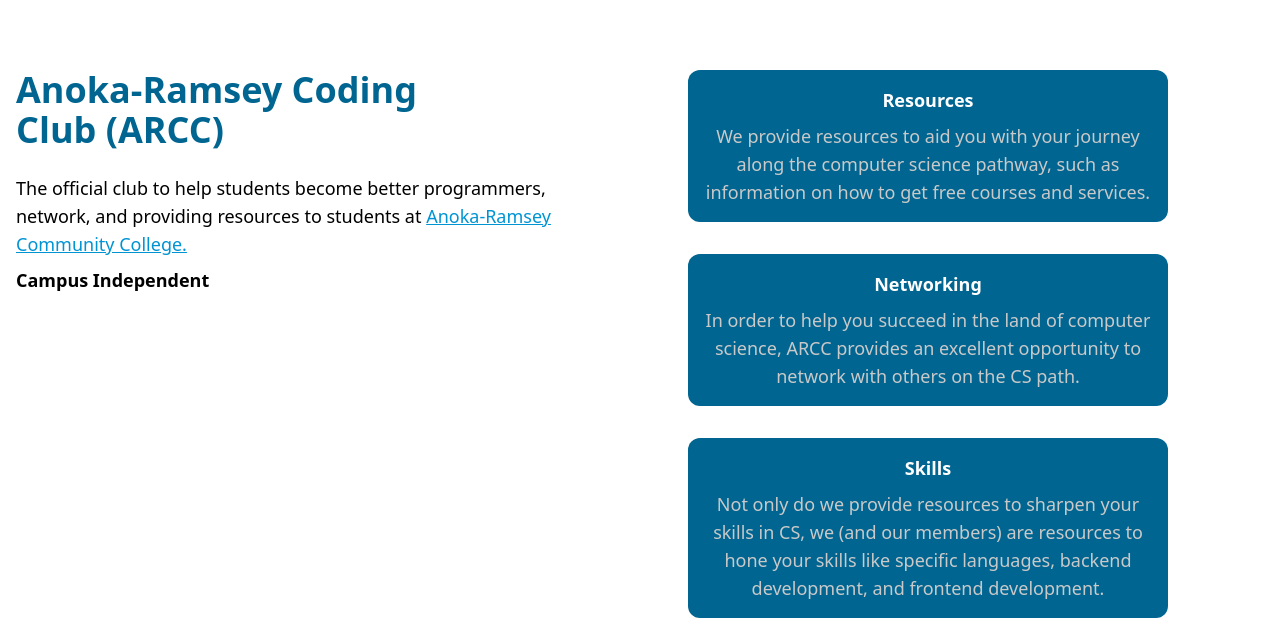
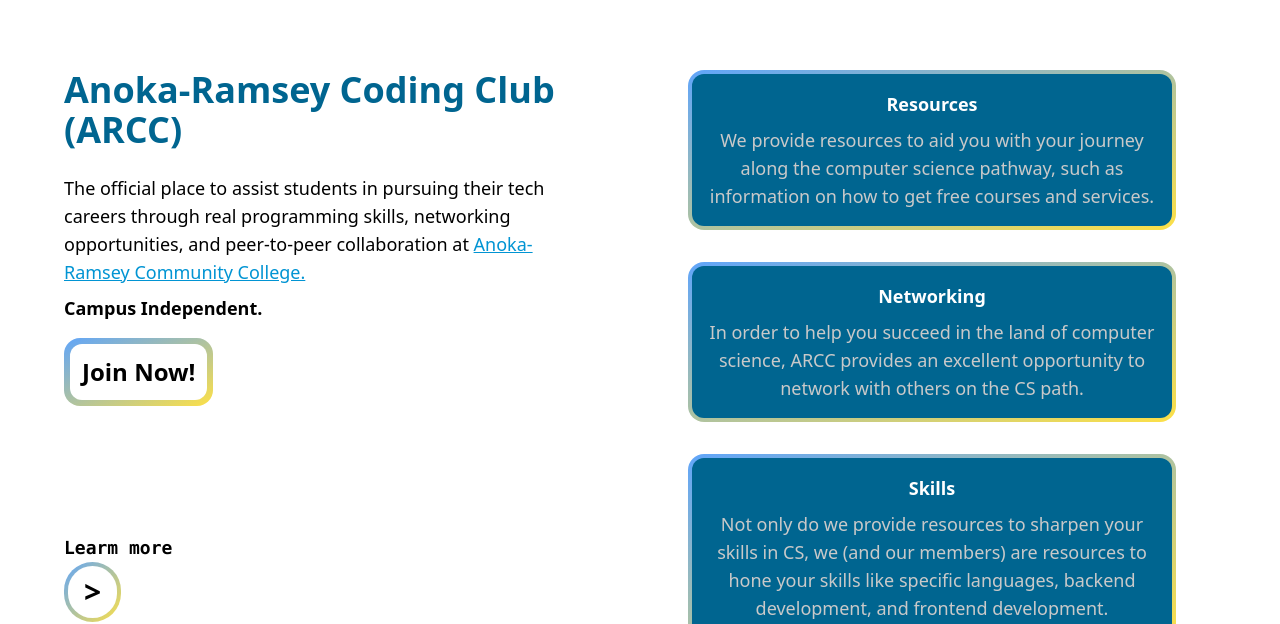
Before and after one commit to SqmL1/ProgrammingClub, a Nuxt app: page / in a window 1280 px wide. Shown: the part 326-950 px from the top of the page. Built offline with nearby package versions, Linux system fonts and the light colour scheme.

Commit message:
Index Page Spruced up: added buttons and gradient

```diff
--- a/pages/index.vue
+++ b/pages/index.vue
@@ -4,24 +4,44 @@
 <template>
   <div class="flex flex-col m-auto 2xl:mx-auto mt-20 2xl:mt-40 w-fit md:grid md:grid-cols-2 grid-flow-col-dense md:gap-x-12 xl:gap-x-24 2xl:gap-x-52">
     <div class="w-fit text-lg">
-      <h1 class="max-w-md font-bold text-4xl text-header-text 2xl:w-prose w-fit">Anoka-Ramsey Coding Club (ARCC)</h1>
-      <p class="max-w-md break-words lg:max-w-lg xl:max-w-xl 2xl:max-w-prose text-lg 2xl:text-xl mt-6 w-fit">The official club to help students become better programmers, network, and providing resources to students at <a href="https://www.anokaramsey.edu" class="text-link underline-offset-1 underline">Anoka-Ramsey Community College.</a></p>
-      <p class="font-bold text-md lg:text-lg mt-2 w-fit">Campus Independent</p>
+      <h1 class="font-bold text-4xl text-header-text 2xl:w-prose max-w-lg ml-16">Anoka-Ramsey Coding Club (ARCC)</h1>
+      <p class="max-w-md break-words lg:max-w-lg xl:max-w-xl 2xl:max-w-prose text-lg 2xl:text-xl mt-6 w-fit ml-16 text-left ">The official place to assist students in pursuing their tech careers through real programming skills, networking opportunities, and peer-to-peer collaboration at <a href="https://www.anokaramsey.edu" class="text-link underline-offset-1 underline">Anoka-Ramsey Community College.</a></p>
+      <p class="font-bold text-lg lg:text-lg mt-2 w-fit ml-16">Campus Independent.</p>
+      <!--Join Now button-->
+      <div class="p-1.5 bg-gradient-to-tl to-blue-400 from-yellow-300 w-fit rounded-2xl ml-16 mt-4">
+        <button class="bg-white text-black text-2xl position left-6 right-6 w-fit max-w-fit p-3 rounded-xl font-bold "> Join Now!</button>
+      </div>
+      <!--Learn more Section-->
+      <p class="font-bold font-mono ml-16 mt-32">Learm more</p>
+      <div class="bg-gradient-to-tl to-blue-400 from-yellow-300 w-fit rounded-full p-1 ml-16">
+        <button class="text-3xl font-bold bg-white p-3 px-4 py-2 rounded-full"> > </button>
+      </div>
+
     </div>
     <div class="w-fit text-lg flex flex-col space-y-8">
       <!-- Here we'll do the cards in the design that are off to the right -->
+        <!--Resources Text Block-->
+      <div class="bg-gradient-to-tl to-blue-400 from-yellow-300 w-fit p-1 rounded-2xl">
       <div class="bg-bg-tertiary rounded-xl p-4 text-header-text-secondary align-middle">
         <h2 class="font-bold m-auto w-fit font-xl">Resources</h2>
         <p class="text-text-secondary mt-2 m-auto w-fit max-w-md text-center">We provide resources to aid you with your journey along the computer science pathway, such as information on how to get free courses and services.</p>
       </div>
+    </div>
+        <!--Networking Text Block-->
+      <div class="bg-gradient-to-tl to-blue-400 from-yellow-300 w-fit p-1 rounded-2xl" >
       <div class="bg-bg-tertiary rounded-xl p-4 text-header-text-secondary align-middle">
         <h2 class="font-bold m-auto w-fit font-xl">Networking</h2>
         <p class="text-text-secondary mt-2 m-auto w-fit max-w-md text-center">In order to help you succeed in the land of computer science, ARCC provides an excellent opportunity to network with others on the CS path.</p>
       </div>
+    </div>
+        <!--Skills Text Block-->
+      <div class="bg-gradient-to-tl to-blue-400 from-yellow-300 w-fit p-1 rounded-2xl">
       <div class="bg-bg-tertiary rounded-xl p-4 text-header-text-secondary align-middle">
         <h2 class="font-bold m-auto w-fit font-xl">Skills</h2>
         <p class="text-text-secondary mt-2 m-auto w-fit max-w-md text-center">Not only do we provide resources to sharpen your skills in CS, we (and our members) are resources to hone your skills like specific languages, backend development, and frontend development.</p>
       </div>
     </div>
+
+    </div>
   </div>
 </template>
```
Also changed, not shown: 1 other file (tests, documents, lock files or other folders).
